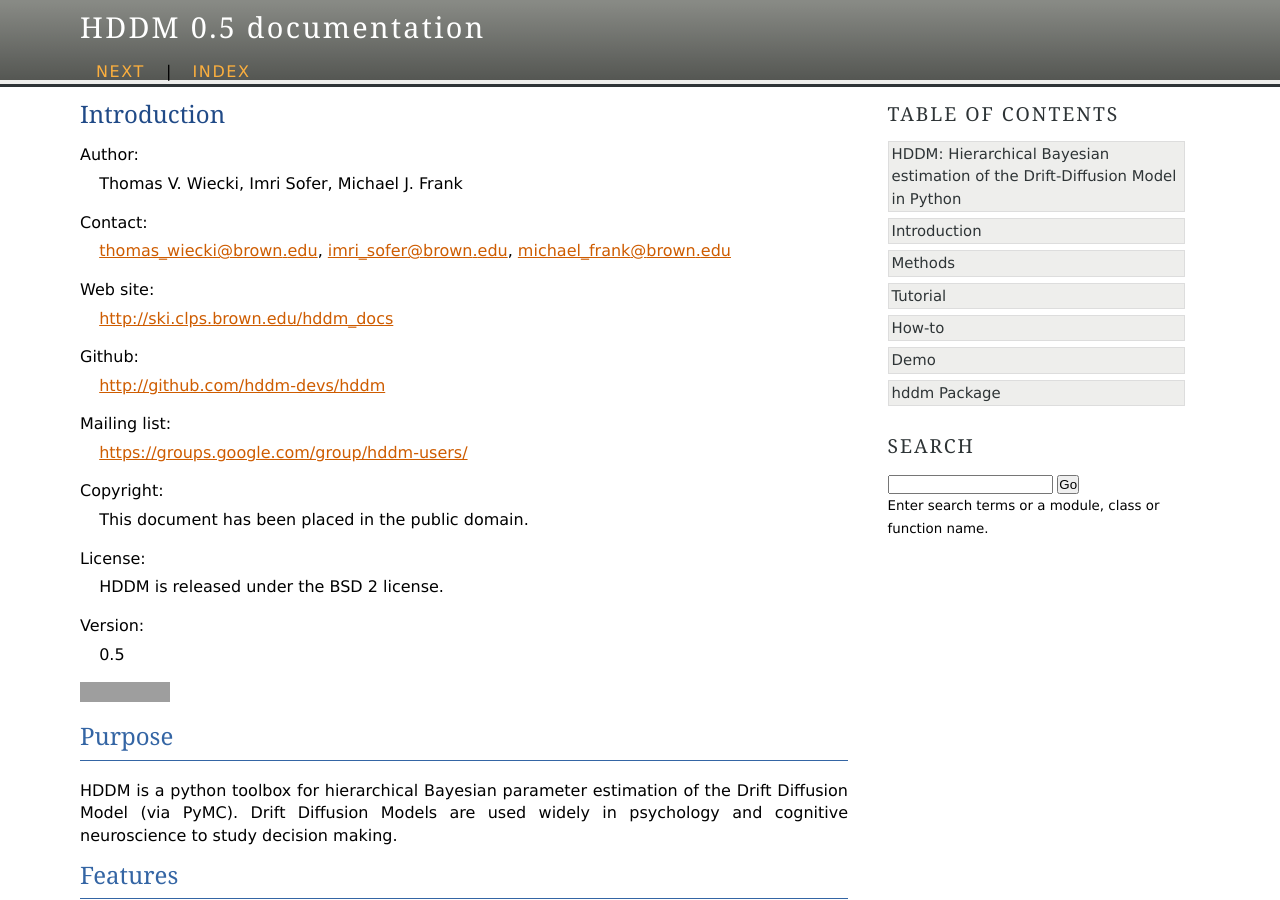
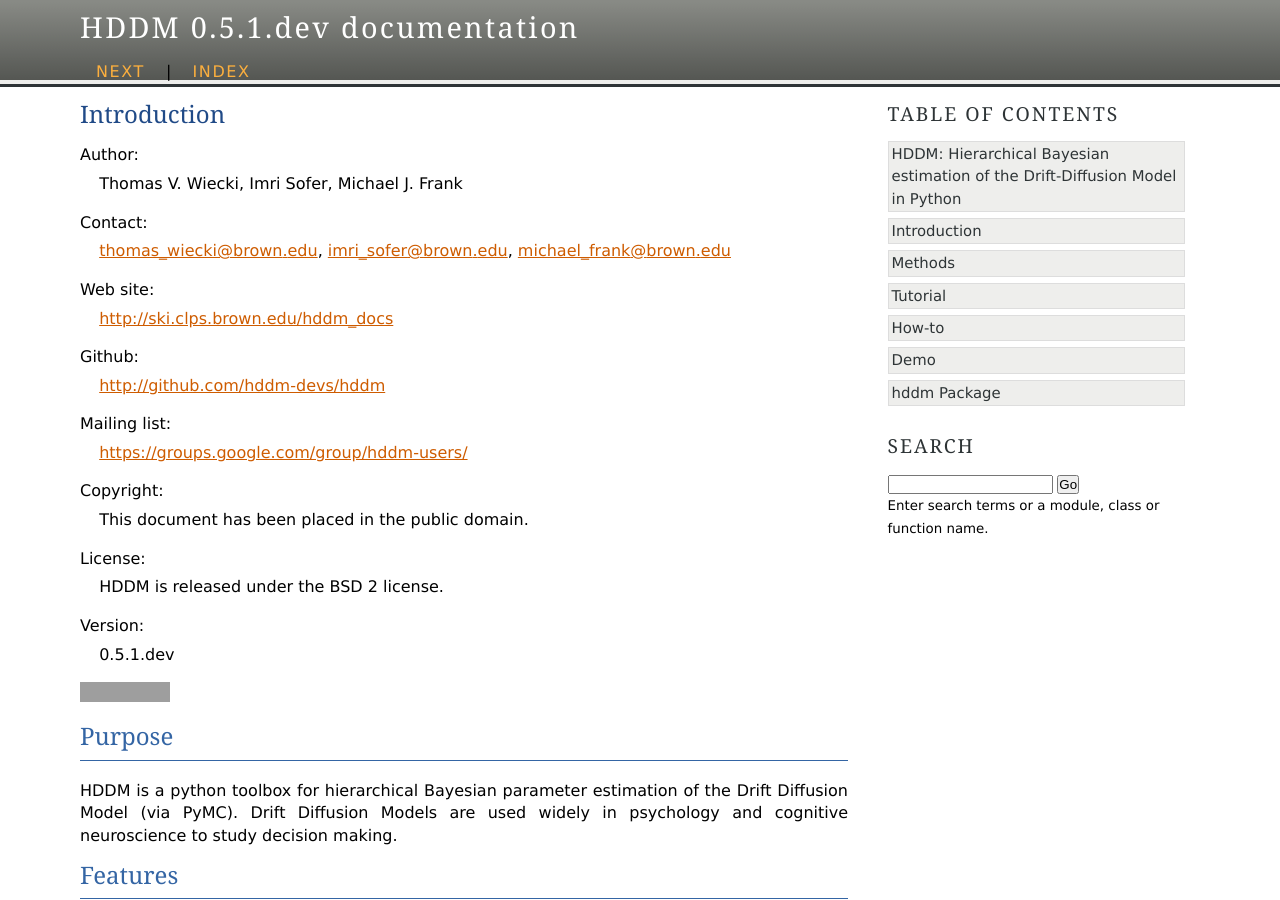
Before and after one commit to hddm-devs/hddm, a Sphinx documentation site: the page built from docs/source/index.rst, in a window 1280 px wide and 900 px high. Built offline with Sphinx 7.4.7, drawn with Linux system fonts in a browser that asks for light colours; grey boxes are pictures that could not be loaded.

Commit message:
Bump version: 0.5 → 0.5.1.dev

```diff
--- a/README.rst
+++ b/README.rst
@@ -9,7 +9,7 @@
 :Mailing list: https://groups.google.com/group/hddm-users/
 :Copyright: This document has been placed in the public domain.
 :License: HDDM is released under the BSD 2 license.
-:Version: 0.5
+:Version: 0.5.1.dev
 
 .. image:: https://secure.travis-ci.org/hddm-devs/hddm.png?branch=develop
 
--- a/docs/source/conf.py
+++ b/docs/source/conf.py
@@ -68,9 +68,9 @@
 # built documents.
 #
 # The short X.Y version.
-version = '0.5'
+version = '0.5.1.dev'
 # The full version, including alpha/beta/rc tags.
-release = '0.5'
+release = '0.5.1.dev'
 
 # The language for content autogenerated by Sphinx. Refer to documentation
 # for a list of supported languages.
--- a/hddm/__init__.py
+++ b/hddm/__init__.py
@@ -2,7 +2,7 @@
 
 __docformat__ = 'restructuredtext'
 
-__version__ = '0.5'
+__version__ = '0.5.1.dev'
 
 import likelihoods
 import generate
--- a/setup.py
+++ b/setup.py
@@ -18,7 +18,7 @@
 
 setup(
     name='HDDM',
-    version='0.5',
+    version='0.5.1.dev',
     author='Thomas V. Wiecki, Imri Sofer, Michael J. Frank',
     author_email='thomas_wiecki@brown.edu',
     url='http://github.com/hddm-devs/hddm',
@@ -26,8 +26,8 @@
     package_data={'hddm':['examples/*.csv', 'examples/*.conf']},
     scripts=['scripts/hddm_demo.py'],
     description='HDDM is a python module that implements Hierarchical Bayesian estimation of Drift Diffusion Models.',
-    install_requires=['NumPy >=1.6.0', 'SciPy >= 0.6.0', 'kabuki >= 0.5', 'PyMC == 2.2', 'pandas >= 0.10.0', 'patsy'],
-    setup_requires=['NumPy >=1.6.0', 'SciPy >= 0.6.0', 'kabuki >= 0.5', 'PyMC == 2.2', 'pandas >= 0.10.0', 'patsy'],
+    install_requires=['NumPy >=1.6.0', 'SciPy >= 0.6.0', 'kabuki >= 0.5.1.dev', 'PyMC == 2.2', 'pandas >= 0.10.0', 'patsy'],
+    setup_requires=['NumPy >=1.6.0', 'SciPy >= 0.6.0', 'kabuki >= 0.5.1.dev', 'PyMC == 2.2', 'pandas >= 0.10.0', 'patsy'],
     include_dirs = [np.get_include()],
     classifiers=[
                 'Development Status :: 5 - Production/Stable',
```
